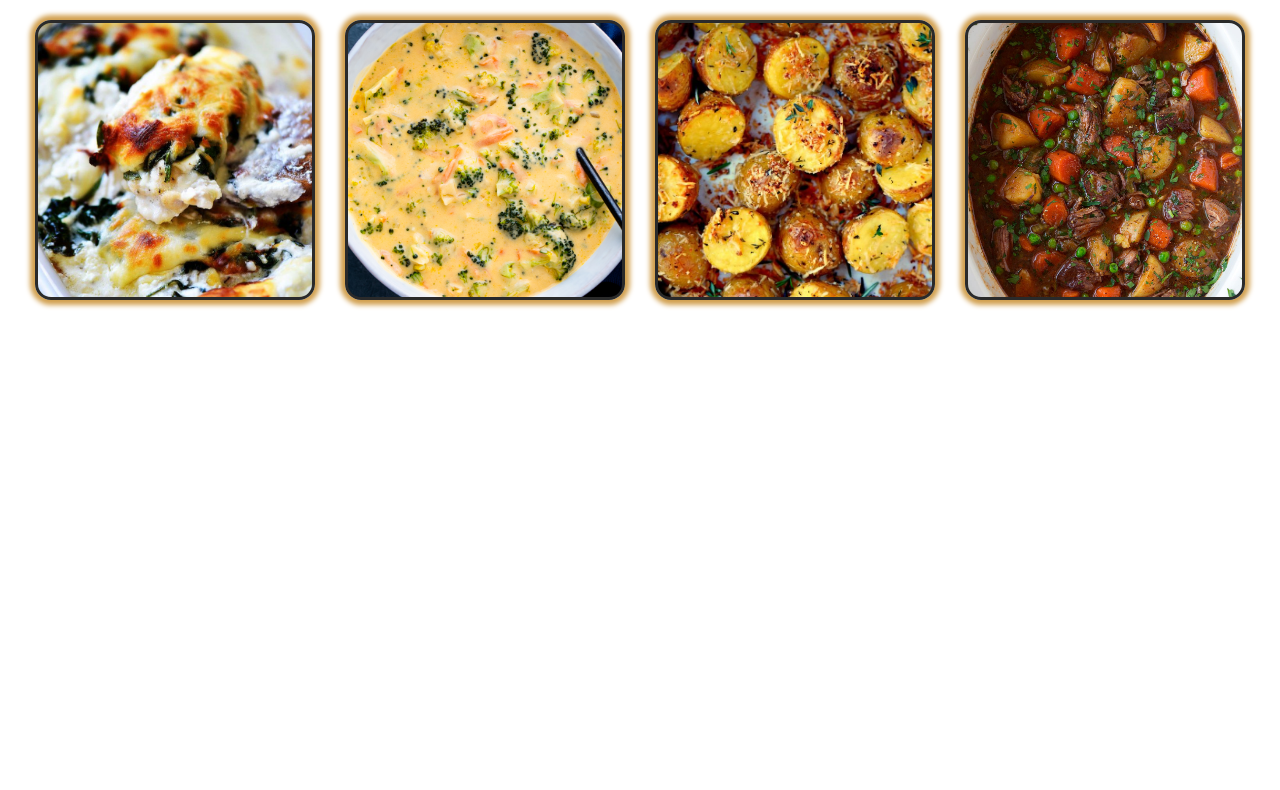
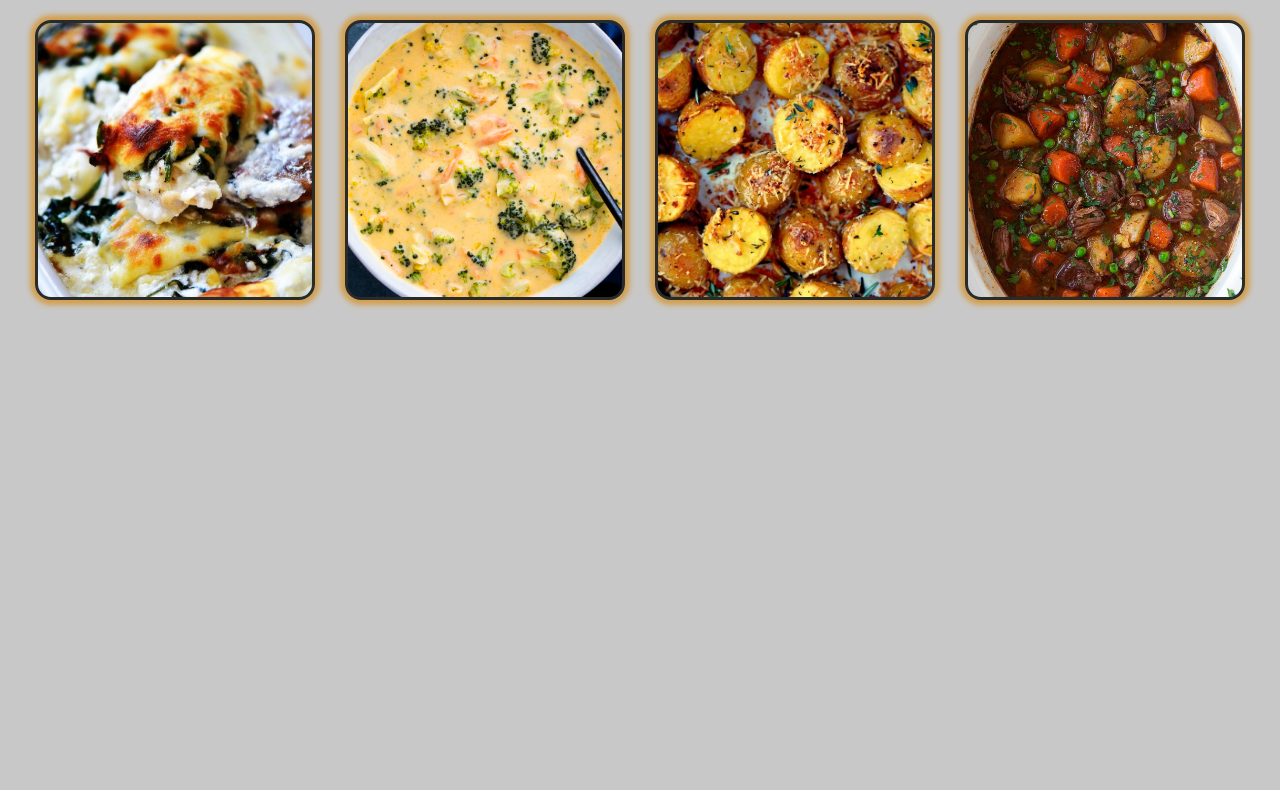
Before and after one commit to Diamorah/odin-recipes, a plain HTML site: page index.html in a window 1280 px wide. Shown: the part 117-907 px from the top of the page. Drawn offline with Linux system fonts and the light colour scheme.

Commit message:
color fix

```diff
--- a/index.css
+++ b/index.css
@@ -1,6 +1,5 @@
-html {background-color:white; width: 100%; height: 100vh;}
-body {display: flex; flex-direction: column; align-items: center;
-    background-color:white; width: 100%; height: 100%; margin: 0; padding:0;}
+html {background-color:rgb(200,200,200); width: 100%; height: 100vh;}
+body {display: flex; flex-direction: column; align-items: center; background-color:rgb(200, 200, 200); width: 100%; height: 100%; margin: 0; padding:0;}
 img {width: 100%; height: 100%; object-fit: cover;}
 
 /* Header / Navbar */
```
